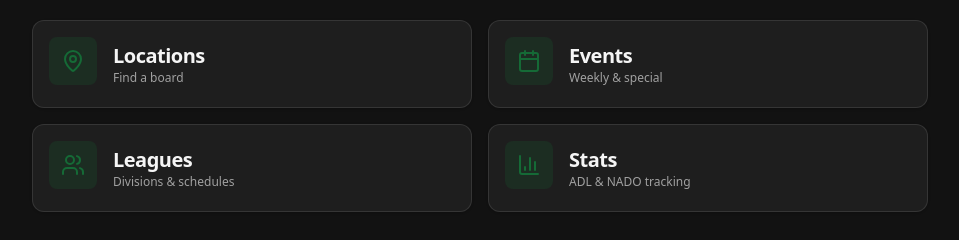
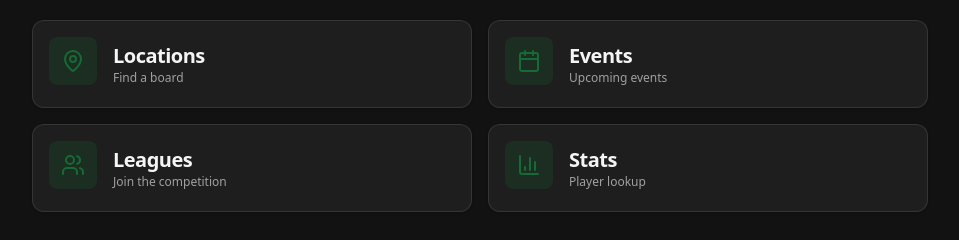
Before and after one commit to sminor/behemoth-darts-club, a Next.js app: page / in a window 1280 px wide. Shown: the part 696-936 px from the top of the page, without its empty margins (160-1119 px from the left). Built offline with nearby package versions, Linux system fonts and the light colour scheme; no server answers; the database is empty.

Commit message:
content: Update main page Quick Links text

```diff
--- a/app/page.tsx
+++ b/app/page.tsx
@@ -98,7 +98,7 @@ export default async function Home() {
                 </div>
                 <div className="flex flex-col">
                   <CardTitle className="text-xl">Events</CardTitle>
-                  <CardDescription className="text-xs text-neutral-400 font-normal">Weekly & special</CardDescription>
+                  <CardDescription className="text-xs text-neutral-400 font-normal">Upcoming events</CardDescription>
                 </div>
               </CardHeader>
             </Card>
@@ -112,7 +112,7 @@ export default async function Home() {
                 </div>
                 <div className="flex flex-col">
                   <CardTitle className="text-xl">Leagues</CardTitle>
-                  <CardDescription className="text-xs text-neutral-400 font-normal">Divisions & schedules</CardDescription>
+                  <CardDescription className="text-xs text-neutral-400 font-normal">Join the competition</CardDescription>
                 </div>
               </CardHeader>
             </Card>
@@ -126,7 +126,7 @@ export default async function Home() {
                 </div>
                 <div className="flex flex-col">
                   <CardTitle className="text-xl">Stats</CardTitle>
-                  <CardDescription className="text-xs text-neutral-400 font-normal">ADL & NADO tracking</CardDescription>
+                  <CardDescription className="text-xs text-neutral-400 font-normal">Player lookup</CardDescription>
                 </div>
               </CardHeader>
             </Card>
```
